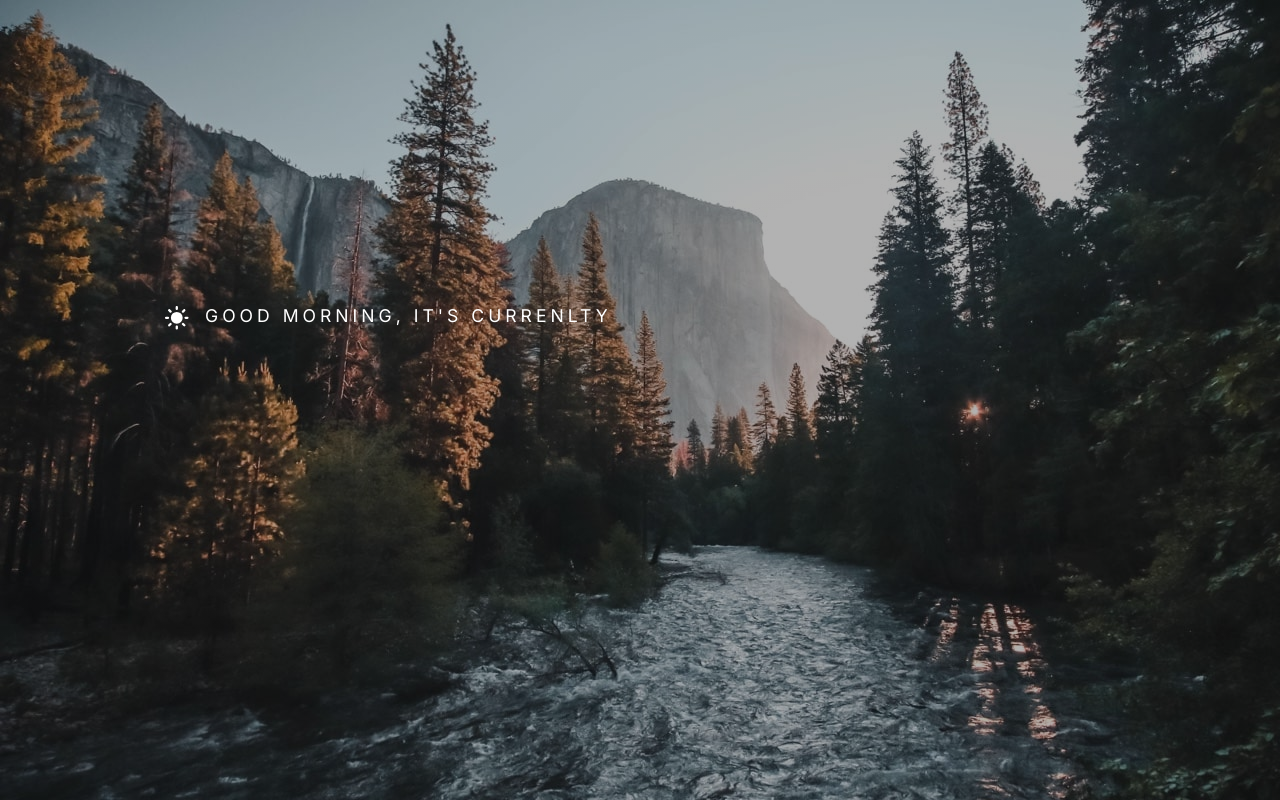
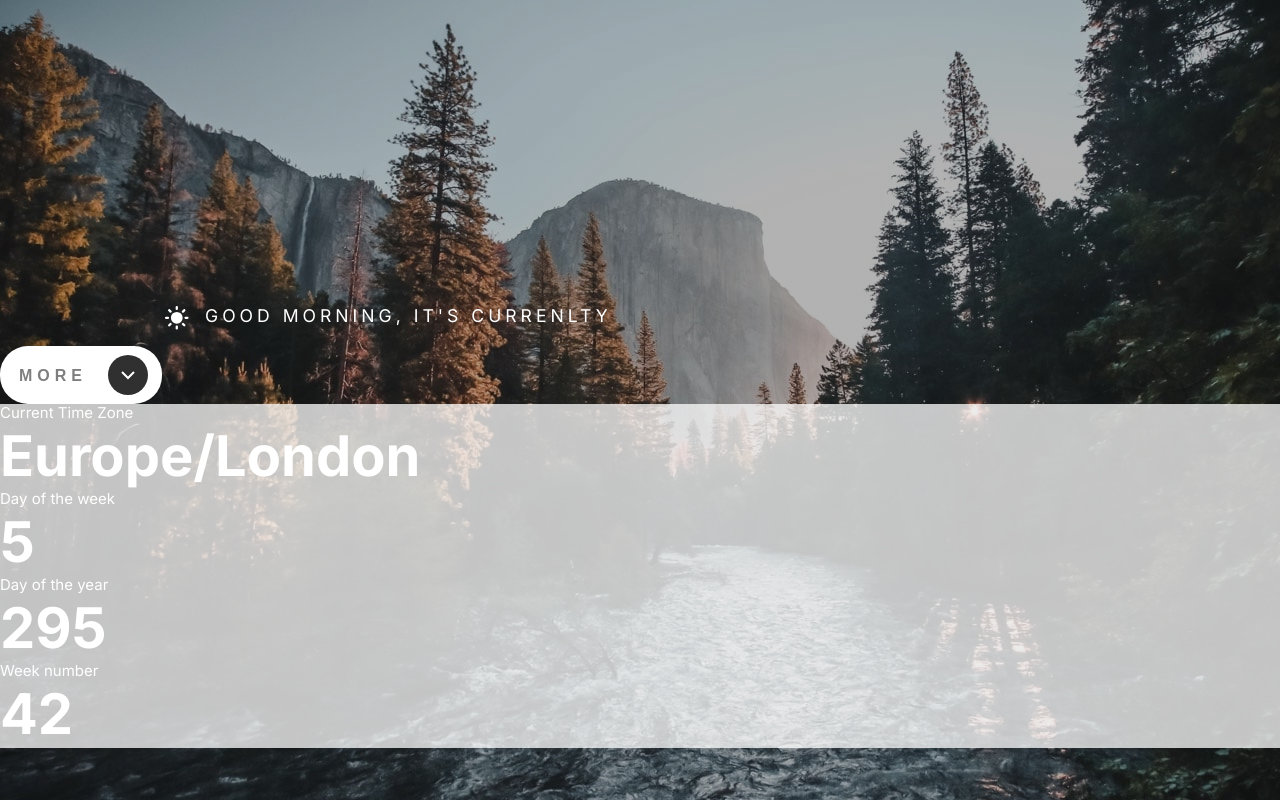
Before and after one commit to mitchbrunke/frontend-time-location, a website built with Parcel: page src/index.html in a window 1280 px wide. Built offline with nearby package versions, Linux system fonts and the light colour scheme.

Commit message:
bottom area ready for data

```diff
--- a/src/index.html
+++ b/src/index.html
@@ -29,13 +29,29 @@
       <p id="location"> <span id="city"></span><span id="country"></span></p>
     </div>
 
-<!-- <div class="btn">
+ <div class="btn">
+
+<button>
   <p>more</p>
-  <svg width="40" height="40" xmlns="http://www.w3.org/2000/svg"><g fill="none" fill-rule="evenodd"><circle fill="#303030" cx="20" cy="20" r="20"/><path stroke="#FFF" stroke-width="2" d="M14 23l6-6 6 6"/></g></svg>
+  <img src="images/content/icon-arrow-up.svg" alt="">
+  </button>
+
 </div>
 
-refresh icon
--->
+<div class="bottom-container">
+<!-- refresh icon -->
+<h4>Current Time Zone</h4>
+<h2>Europe/London</h2>
+
+<h4>Day of the week</h4>
+<h2>5</h2>
+
+<h4>Day of the year</h4>
+<h2>295</h2>
+
+<h4>Week number</h4>
+<h2>42</h2>
+</div>
 
 </div>
   </div>
--- a/src/index.js
+++ b/src/index.js
@@ -1,3 +1,5 @@
+/* eslint-disable prettier/prettier */
+
 import "./styles.scss";
 import "regenerator-runtime/runtime";
 import { randomQuote } from "/quote.js";
--- a/src/location.js
+++ b/src/location.js
@@ -1,9 +1,10 @@
+/* eslint-disable prettier/prettier */
+
 const city = document.querySelector("#city");
 
 export async function place() {
   const response = await fetch("https://freegeoip.app/json/");
   const locationData = await response.json();
-
   city.innerText = `${
     "in " + `${locationData.city},`
   } ${`${locationData.country_name}`}`;
--- a/src/styles.scss
+++ b/src/styles.scss
@@ -65,7 +65,7 @@ h6 {
 
 .container {
   width: 100%;
-  height: 100vh;
+  min-height: 100vh;
   background: linear-gradient(0deg, rgba(0, 0, 0, 0.3), rgba(0, 0, 0, 0.3)),
     url("./images/content/bg-image-daytime.jpg");
   background-repeat: no-repeat;
@@ -151,3 +151,41 @@ h6 {
     max-width: 95%;
   }
 }
+
+.btn {
+  display: flex;
+
+  button {
+    display: flex;
+    background: #ffffff;
+    border-radius: 28px;
+    border: none;
+
+    p {
+      font-style: normal;
+      font-weight: bold;
+      font-size: 16px;
+      line-height: 28px;
+      /* identical to box height, or 175% */
+      display: flex;
+      align-items: flex-end;
+      letter-spacing: 5px;
+      text-transform: uppercase;
+      color: #000000;
+      mix-blend-mode: normal;
+      opacity: 0.5;
+      padding: 15px 13px 13px 13px;
+    }
+    img {
+      width: 40px;
+      height: 40px;
+      margin: 8px;
+      transform: rotate(180deg);
+    }
+  }
+}
+
+.bottom-container {
+  background: rgba(255, 255, 255, 0.75);
+  //backdrop-filter: blur(40.7742px);
+}
```
Also changed, not shown: dist/icon-arrow-up.9b187580.svg (added), dist/index.html, 4 other files.
